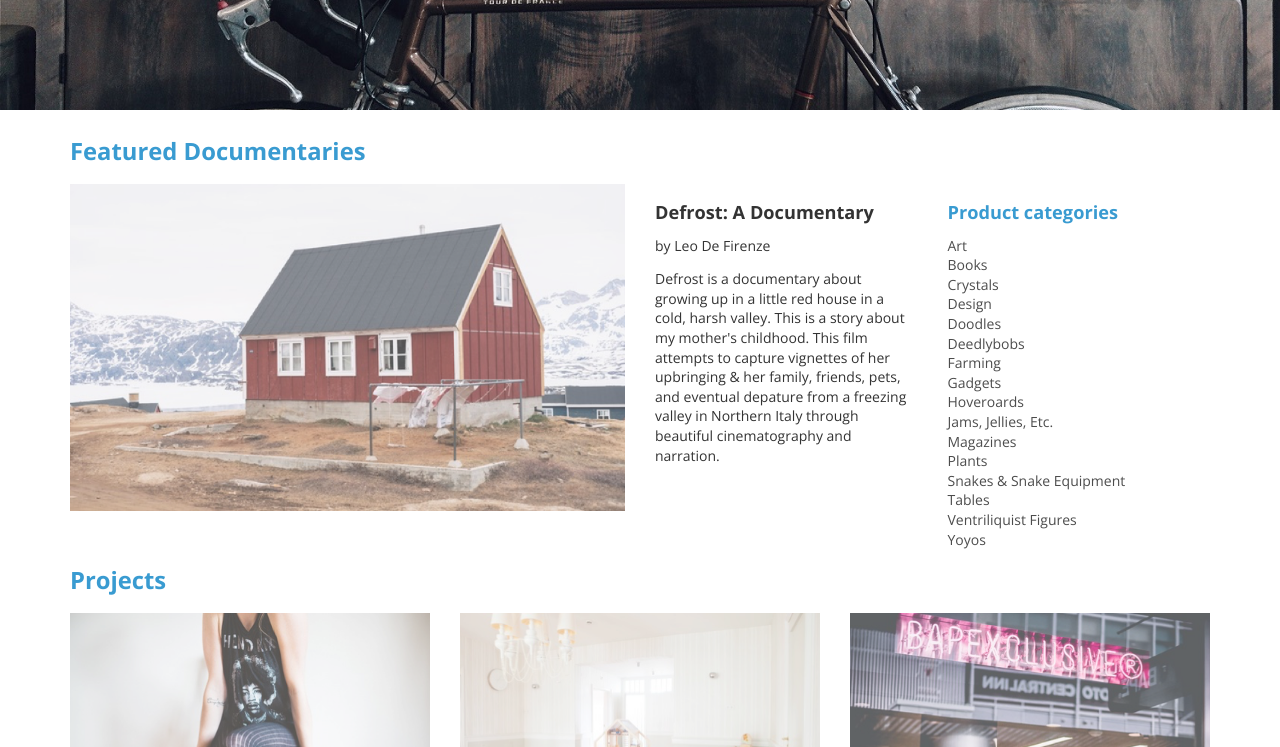
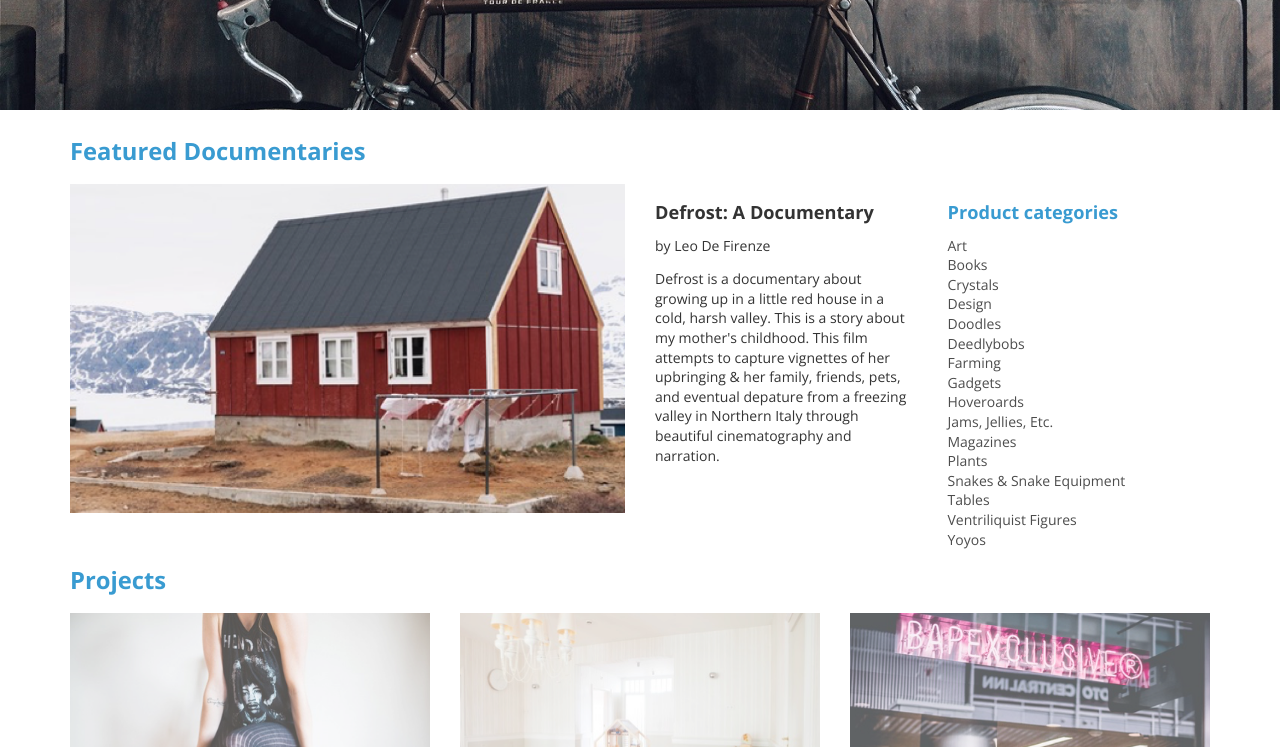
Before and after one commit to ashrafstakala/jumpstart, a plain HTML site: page index.html in a window 1280 px wide. In both pictures the pointer is over the picture 347 px from the left and 837 px from the top of the page. Shown: the part 490-1237 px from the top of the page. Drawn offline with nearby package versions, Linux system fonts and the light colour scheme; a script that the page names is missing.

Commit message:
image transitioning css added

```diff
--- a/resources/css/style.css
+++ b/resources/css/style.css
@@ -11,7 +11,13 @@ html {
 .image-container img {
     max-height: 350px;
     opacity: 0.7;
+    transition: transform 0.5s, opacity 0.5s;
 }
+.image-container img:hover {
+    opacity: 1;
+    transform: scale(1.3);
+}
+
 .nav li {
     font-size: 1.1rem;
     font-weight: bold;
@@ -50,6 +56,7 @@ html {
 }
 .image-container {
     overflow: hidden;
+    transition: transform 0.5s, opacity 0.5s;
 }
 .featured-copy h3 {
     font-size: 1.3rem;
```
